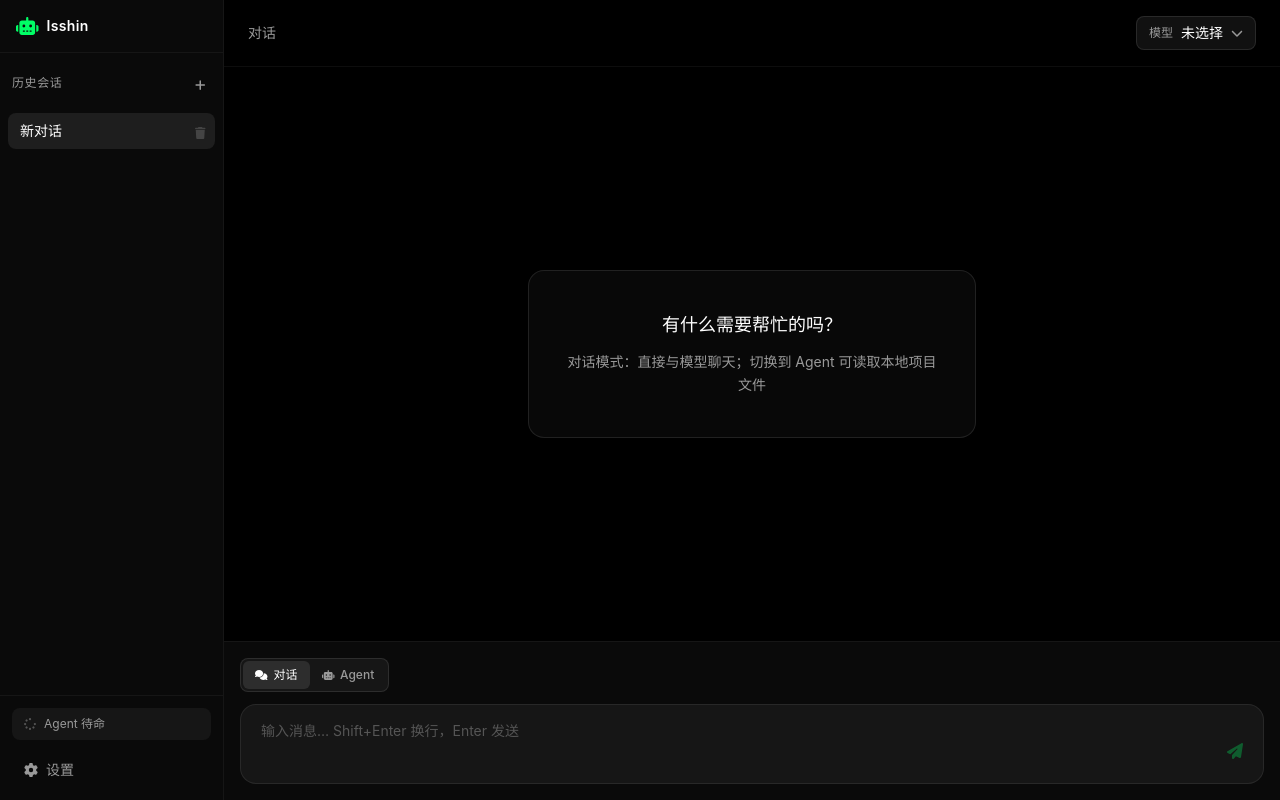
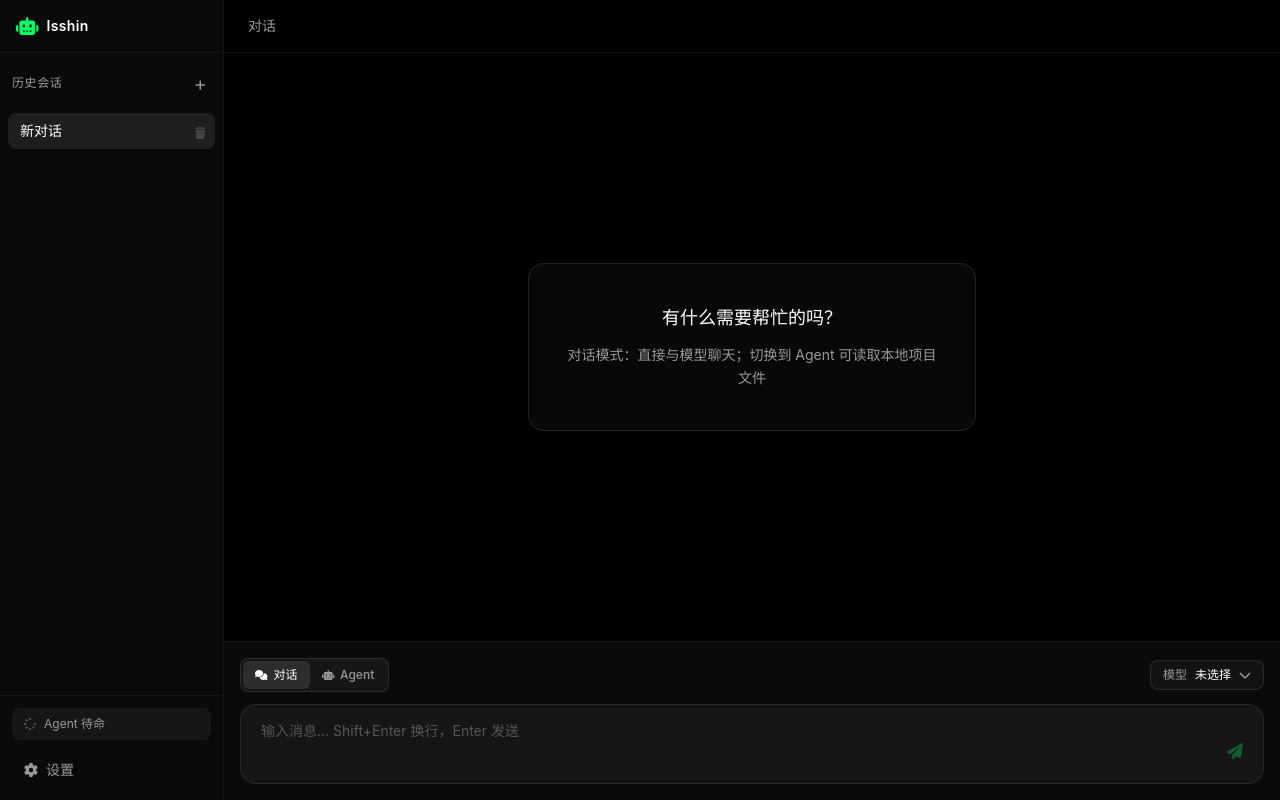
Before and after one commit to didadida262/Isshin-AI-Agent, a React (Vite) app: page / in a window 1280 px wide. Built offline with nearby package versions, Linux system fonts and the light colour scheme.

Commit message:
feat:some

```diff
--- a/src/components/ChatArea.tsx
+++ b/src/components/ChatArea.tsx
@@ -2,7 +2,6 @@
 import { motion } from "framer-motion";
 import type { ChatMessage, ChatMode } from "../types";
 import { MessageBubble } from "./MessageBubble";
-import { ModelSelector } from "./ModelSelector";
 import { SmartInput } from "./SmartInput";
 
 interface ChatAreaProps {
@@ -74,7 +73,7 @@
 
   return (
     <main className="flex h-full min-h-0 flex-1 flex-col overflow-hidden bg-black">
-      <header className="relative z-30 flex shrink-0 items-center justify-between gap-4 overflow-visible border-b border-white/5 px-6 py-4">
+      <header className="relative z-30 flex shrink-0 items-center border-b border-white/5 px-6 py-4">
         <motion.h1
           className="shrink-0 text-sm font-medium text-text-muted"
           initial={{ opacity: 0 }}
@@ -82,11 +81,6 @@
         >
           对话
         </motion.h1>
-        <ModelSelector
-          models={models}
-          selected={selectedModel}
-          onSelect={onSelectModel}
-        />
       </header>
 
       {configError && (
@@ -126,6 +120,9 @@
 
       <SmartInput
         isGenerating={isLoading}
+        models={models}
+        selectedModel={selectedModel}
+        onSelectModel={onSelectModel}
         chatMode={chatMode}
         onChatModeChange={onChatModeChange}
         onSend={onSend}
--- a/src/components/ModelSelector.tsx
+++ b/src/components/ModelSelector.tsx
@@ -23,9 +23,9 @@
       <button
         type="button"
         onClick={() => setOpen((v) => !v)}
-        className="flex max-w-[min(220px,40vw)] items-center gap-2 rounded-lg border border-white/10 bg-surface/80 px-3 py-1.5 text-sm backdrop-blur-md transition hover:border-white/20"
+        className="flex max-w-[min(220px,40vw)] items-center gap-2 rounded-lg border border-white/10 bg-surface/80 px-3 py-1.5 text-xs backdrop-blur-md transition hover:border-white/20"
       >
-        <span className="shrink-0 text-text-muted text-xs">模型</span>
+        <span className="shrink-0 text-text-muted">模型</span>
         <span className="truncate font-medium">{selected || "未选择"}</span>
         <FontAwesomeIcon
           icon={faChevronDown}
@@ -44,12 +44,12 @@
               onClick={() => setOpen(false)}
             />
             <motion.ul
-              className="absolute right-0 top-full z-50 mt-2 max-h-64 min-w-[220px] max-w-[min(320px,calc(100vw-8rem))] overflow-y-auto overflow-x-hidden rounded-xl border border-white/10 bg-[#161616]/95 shadow-2xl backdrop-blur-xl"
-              initial={{ opacity: 0, y: -8, scale: 0.96 }}
+              className="absolute right-0 bottom-full z-50 mb-2 max-h-64 min-w-[220px] max-w-[min(320px,calc(100vw-8rem))] overflow-y-auto overflow-x-hidden rounded-xl border border-white/10 bg-[#161616]/95 shadow-2xl backdrop-blur-xl"
+              initial={{ opacity: 0, y: 8, scale: 0.96 }}
               animate={{ opacity: 1, y: 0, scale: 1 }}
-              exit={{ opacity: 0, y: -8, scale: 0.96 }}
+              exit={{ opacity: 0, y: 8, scale: 0.96 }}
               transition={spring}
-              style={{ transformOrigin: "top right" }}
+              style={{ transformOrigin: "bottom right" }}
             >
               {models.length === 0 ? (
                 <li className="px-4 py-3 text-sm leading-relaxed text-text-dim whitespace-normal">
--- a/src/components/SmartInput.tsx
+++ b/src/components/SmartInput.tsx
@@ -4,9 +4,13 @@
 import { faPaperPlane, faStop } from "@fortawesome/free-solid-svg-icons";
 import type { ChatMode } from "../types";
 import { ModeToggle } from "./ModeToggle";
+import { ModelSelector } from "./ModelSelector";
 
 interface SmartInputProps {
   isGenerating?: boolean;
+  models: string[];
+  selectedModel: string;
+  onSelectModel: (model: string) => void;
   chatMode: ChatMode;
   onChatModeChange: (mode: ChatMode) => void;
   onSend: (text: string) => void;
@@ -15,6 +19,9 @@
 
 export function SmartInput({
   isGenerating,
+  models,
+  selectedModel,
+  onSelectModel,
   chatMode,
   onChatModeChange,
   onSend,
@@ -47,7 +54,7 @@
   return (
     <div className="border-t border-white/5 bg-[#0a0a0a] px-4 py-4">
       <motion.div
-        className="mb-3"
+        className="mb-3 flex items-center justify-between gap-3"
         initial={{ opacity: 0 }}
         animate={{ opacity: 1 }}
       >
@@ -55,6 +62,11 @@
           mode={chatMode}
           onChange={onChatModeChange}
           disabled={isGenerating}
+        />
+        <ModelSelector
+          models={models}
+          selected={selectedModel}
+          onSelect={onSelectModel}
         />
       </motion.div>
       <motion.div
```
